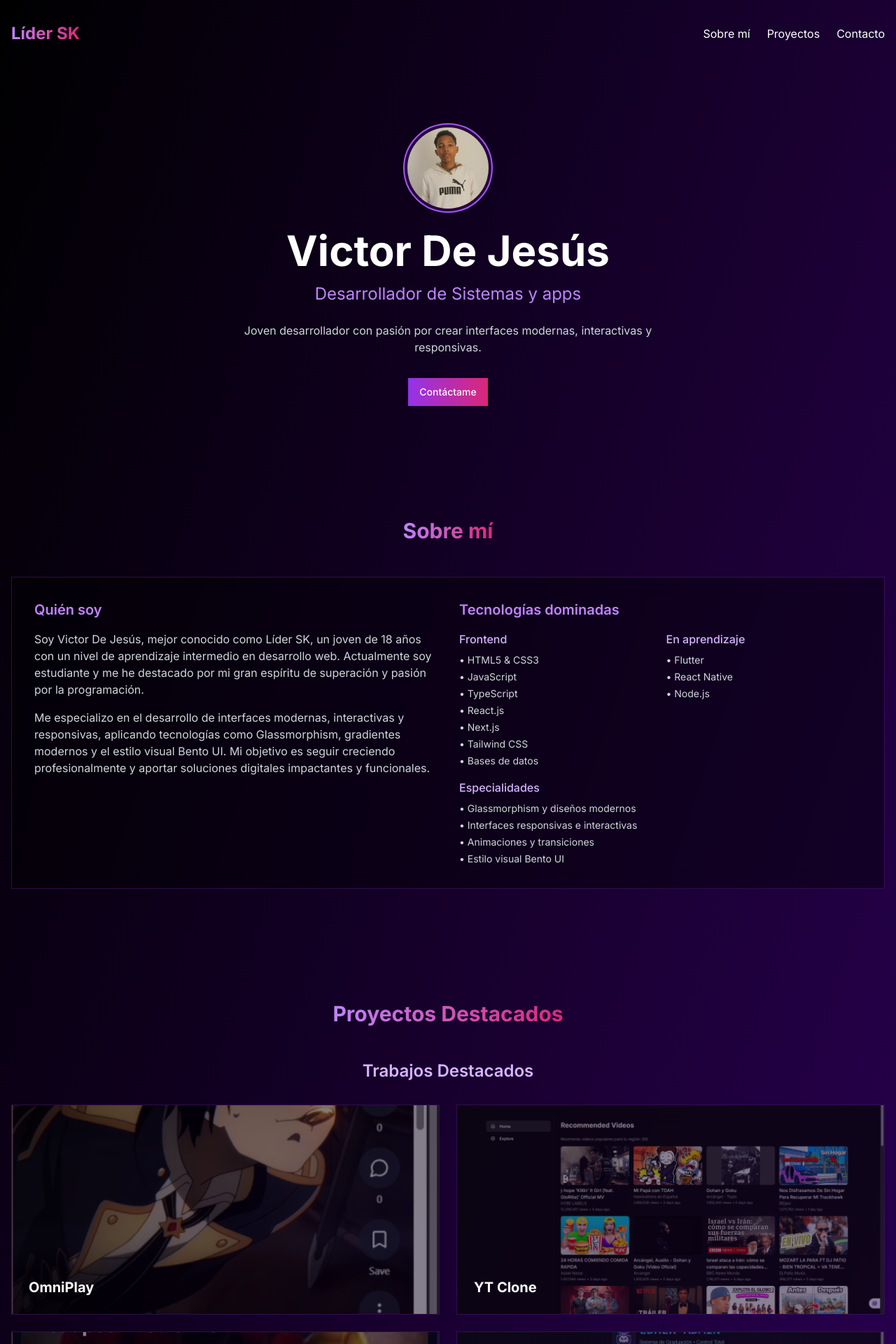
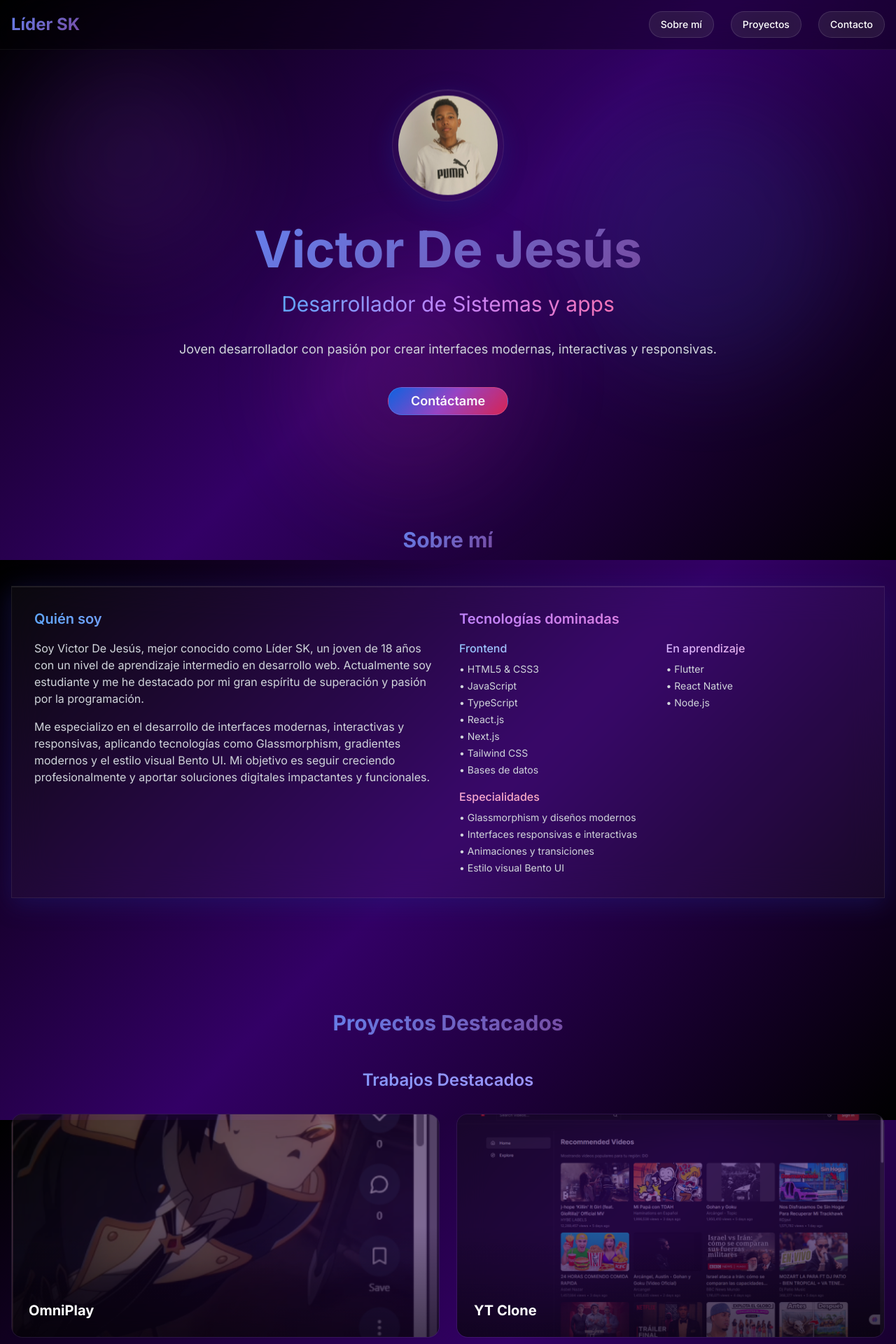
Before and after one commit to Wwb-Daniel/Portafolio, a Next.js app: page / in a window 1280 px wide. Shown: the top 1920 px of the page at 70% size. Built offline with nearby package versions, Linux system fonts and the light colour scheme.

Commit message:
Actualizar portafolio con estilo glassmorphism iOS 18

```diff
--- a/app/globals.css
+++ b/app/globals.css
@@ -22,11 +22,116 @@
   --border: 240 3.7% 15.9%;
   --input: 240 3.7% 15.9%;
   --ring: 267.1 75.4% 60.8%;
+
+  /* Glassmorphism variables */
+  --glass-bg: rgba(255, 255, 255, 0.05);
+  --glass-border: rgba(255, 255, 255, 0.1);
+  --glass-shadow: 0 8px 32px 0 rgba(31, 38, 135, 0.37);
+  --glass-backdrop: blur(20px);
+
+  /* iOS 18 inspired colors */
+  --ios-blue: rgba(0, 122, 255, 0.8);
+  --ios-purple: rgba(175, 82, 222, 0.8);
+  --ios-pink: rgba(255, 45, 85, 0.8);
+  --ios-orange: rgba(255, 149, 0, 0.8);
 }
 
 body {
   @apply bg-background text-foreground;
   overflow-x: hidden;
+  background: linear-gradient(135deg,
+    rgba(0, 0, 0, 1) 0%,
+    rgba(26, 0, 51, 1) 25%,
+    rgba(51, 0, 102, 1) 50%,
+    rgba(26, 0, 51, 1) 75%,
+    rgba(0, 0, 0, 1) 100%
+  );
+  background-attachment: fixed;
+  min-height: 100vh;
+}
+
+/* Glassmorphism utility classes */
+.glass {
+  background: var(--glass-bg);
+  backdrop-filter: var(--glass-backdrop);
+  -webkit-backdrop-filter: var(--glass-backdrop);
+  border: 1px solid var(--glass-border);
+  box-shadow: var(--glass-shadow);
+}
+
+.glass-card {
+  background: rgba(255, 255, 255, 0.03);
+  backdrop-filter: blur(25px);
+  -webkit-backdrop-filter: blur(25px);
+  border: 1px solid rgba(255, 255, 255, 0.08);
+  box-shadow:
+    0 8px 32px 0 rgba(31, 38, 135, 0.37),
+    inset 0 1px 0 rgba(255, 255, 255, 0.1);
+}
+
+.glass-button {
+  background: rgba(255, 255, 255, 0.08);
+  backdrop-filter: blur(20px);
+  -webkit-backdrop-filter: blur(20px);
+  border: 1px solid rgba(255, 255, 255, 0.12);
+  transition: all 0.3s cubic-bezier(0.4, 0, 0.2, 1);
+}
+
+.glass-button:hover {
+  background: rgba(255, 255, 255, 0.12);
+  border-color: rgba(255, 255, 255, 0.2);
+  transform: translateY(-2px);
+  box-shadow:
+    0 12px 40px 0 rgba(31, 38, 135, 0.5),
+    inset 0 1px 0 rgba(255, 255, 255, 0.15);
+}
+
+.glass-nav {
+  background: rgba(0, 0, 0, 0.3);
+  backdrop-filter: blur(30px);
+  -webkit-backdrop-filter: blur(30px);
+  border-bottom: 1px solid rgba(255, 255, 255, 0.05);
+}
+
+.floating-element {
+  animation: float 6s ease-in-out infinite;
+}
+
+@keyframes float {
+  0%, 100% { transform: translateY(0px); }
+  50% { transform: translateY(-20px); }
+}
+
+.gradient-text {
+  background: linear-gradient(135deg, #667eea 0%, #764ba2 100%);
+  -webkit-background-clip: text;
+  -webkit-text-fill-color: transparent;
+  background-clip: text;
+}
+
+.ios-gradient {
+  background: linear-gradient(135deg,
+    var(--ios-blue) 0%,
+    var(--ios-purple) 50%,
+    var(--ios-pink) 100%
+  );
+}
+
+.project-card-glass {
+  background: rgba(255, 255, 255, 0.02);
+  backdrop-filter: blur(20px);
+  -webkit-backdrop-filter: blur(20px);
+  border: 1px solid rgba(255, 255, 255, 0.06);
+  transition: all 0.4s cubic-bezier(0.4, 0, 0.2, 1);
+}
+
+.project-card-glass:hover {
+  background: rgba(255, 255, 255, 0.05);
+  border-color: rgba(255, 255, 255, 0.15);
+  transform: translateY(-8px) scale(1.02);
+  box-shadow:
+    0 20px 60px 0 rgba(31, 38, 135, 0.6),
+    inset 0 1px 0 rgba(255, 255, 255, 0.1);
 }
 
 /* Custom scrollbar */
@@ -35,14 +140,15 @@ body {
 }
 
 ::-webkit-scrollbar-track {
-  background: rgba(0, 0, 0, 0.2);
+  background: rgba(255, 255, 255, 0.05);
 }
 
 ::-webkit-scrollbar-thumb {
-  background: rgba(139, 92, 246, 0.5);
+  background: rgba(255, 255, 255, 0.2);
   border-radius: 4px;
+  backdrop-filter: blur(10px);
 }
 
 ::-webkit-scrollbar-thumb:hover {
-  background: rgba(139, 92, 246, 0.8);
+  background: rgba(255, 255, 255, 0.3);
 }
--- a/app/page.tsx
+++ b/app/page.tsx
@@ -150,50 +150,61 @@ export default function Portfolio() {
   const regularProjects = projects.filter((project) => !project.featured)
 
   return (
-    <div className="min-h-screen bg-gradient-to-br from-black via-[#1a0033] to-[#330066] text-white">
+    <div className="min-h-screen text-white relative overflow-hidden">
+      {/* Floating background elements */}
+      <div className="fixed inset-0 pointer-events-none">
+        <div className="absolute top-20 left-10 w-72 h-72 bg-purple-500/10 rounded-full blur-3xl floating-element"></div>
+        <div className="absolute top-40 right-20 w-96 h-96 bg-blue-500/10 rounded-full blur-3xl floating-element" style={{animationDelay: '2s'}}></div>
+        <div className="absolute bottom-20 left-1/3 w-80 h-80 bg-pink-500/10 rounded-full blur-3xl floating-element" style={{animationDelay: '4s'}}></div>
+      </div>
+
       {/* Header */}
       <header
         ref={headerRef}
-        className="container mx-auto py-8 px-4 flex flex-col md:flex-row justify-between items-center"
+        className="glass-nav fixed top-0 left-0 right-0 z-50 transition-all duration-300"
       >
+        <div className="container mx-auto py-4 px-4 flex flex-col md:flex-row justify-between items-center">
           <div className="flex items-center mb-4 md:mb-0">
-          <h1 className="text-2xl font-bold bg-clip-text text-transparent bg-gradient-to-r from-purple-400 to-pink-600">
+            <h1 className="text-2xl font-bold gradient-text">
               Líder SK
             </h1>
           </div>
           <nav className="flex gap-6">
-          <a href="#about" className="hover:text-purple-400 transition-colors">
+            <a href="#about" className="glass-button px-4 py-2 rounded-full text-sm font-medium transition-all duration-300 hover:scale-105">
               Sobre mí
             </a>
-          <a href="#projects" className="hover:text-purple-400 transition-colors">
+            <a href="#projects" className="glass-button px-4 py-2 rounded-full text-sm font-medium transition-all duration-300 hover:scale-105">
               Proyectos
             </a>
-          <a href="#contact" className="hover:text-purple-400 transition-colors">
+            <a href="#contact" className="glass-button px-4 py-2 rounded-full text-sm font-medium transition-all duration-300 hover:scale-105">
               Contacto
             </a>
           </nav>
+        </div>
       </header>
 
       {/* Hero Section */}
-      <section className="container mx-auto px-4 py-20 flex flex-col items-center text-center">
-        <div className="w-32 h-32 rounded-full overflow-hidden mb-6 border-2 border-purple-500 p-1 bg-purple-900/30">
+      <section className="container mx-auto px-4 pt-32 pb-20 flex flex-col items-center text-center relative">
+        <div className="w-40 h-40 rounded-full overflow-hidden mb-8 glass-card p-2 floating-element">
           <div className="w-full h-full rounded-full overflow-hidden flex items-center justify-center">
             <Image
               src="/images/perfi.png"
               alt="Victor De Jesús"
-              width={128}
-              height={128}
+              width={160}
+              height={160}
               className="w-full h-full object-cover"
               priority
             />
           </div>
         </div>
-        <h1 className="text-4xl md:text-6xl font-bold mb-4">Victor De Jesús</h1>
-        <h2 className="text-xl md:text-2xl text-purple-400 mb-6">Desarrollador de Sistemas y apps</h2>
-        <p className="max-w-2xl text-gray-300 mb-8">
+        <h1 className="text-5xl md:text-7xl font-bold mb-6 gradient-text">Victor De Jesús</h1>
+        <h2 className="text-2xl md:text-3xl mb-8 bg-gradient-to-r from-blue-400 via-purple-400 to-pink-400 bg-clip-text text-transparent">
+          Desarrollador de Sistemas y apps
+        </h2>
+        <p className="max-w-3xl text-gray-300 mb-10 text-lg leading-relaxed">
           Joven desarrollador con pasión por crear interfaces modernas, interactivas y responsivas.
         </p>
-        <Button className="bg-gradient-to-r from-purple-600 to-pink-600 hover:from-purple-700 hover:to-pink-700">
+        <Button className="glass-button ios-gradient px-8 py-4 text-lg font-semibold rounded-full hover:scale-105 transition-all duration-300">
           <a href="#contact">Contáctame</a>
         </Button>
       </section>
@@ -201,14 +212,14 @@ export default function Portfolio() {
       {/* About Section */}
       <section id="about" ref={aboutRef} className="container mx-auto px-4 py-20">
         <h2 className="text-3xl font-bold mb-12 text-center">
-          <span className="bg-clip-text text-transparent bg-gradient-to-r from-purple-400 to-pink-600">Sobre mí</span>
+          <span className="gradient-text">Sobre mí</span>
         </h2>
 
-        <Card className="bg-black/40 backdrop-blur-md border-purple-900/50">
+        <Card className="glass-card">
           <CardContent className="p-6 md:p-8">
             <div className="grid md:grid-cols-2 gap-8">
               <div>
-                <h3 className="text-xl font-semibold mb-4 text-purple-400">Quién soy</h3>
+                <h3 className="text-xl font-semibold mb-4 bg-gradient-to-r from-blue-400 to-purple-400 bg-clip-text text-transparent">Quién soy</h3>
                 <p className="text-gray-300 mb-4">
                   Soy Victor De Jesús, mejor conocido como Líder SK, un joven de 18 años con un nivel de aprendizaje
                   intermedio en desarrollo web. Actualmente soy estudiante y me he destacado por mi gran espíritu de
@@ -221,10 +232,10 @@ export default function Portfolio() {
                 </p>
               </div>
               <div>
-                <h3 className="text-xl font-semibold mb-4 text-purple-400">Tecnologías dominadas</h3>
+                <h3 className="text-xl font-semibold mb-4 bg-gradient-to-r from-purple-400 to-pink-400 bg-clip-text text-transparent">Tecnologías dominadas</h3>
                 <div className="grid grid-cols-2 gap-4 text-gray-300">
                   <div>
-                    <h4 className="font-medium text-purple-300 mb-2">Frontend</h4>
+                    <h4 className="font-medium bg-gradient-to-r from-blue-300 to-purple-300 bg-clip-text text-transparent mb-2">Frontend</h4>
                     <ul className="space-y-1 text-sm">
                       <li>• HTML5 & CSS3</li>
                       <li>• JavaScript</li>
@@ -236,7 +247,7 @@ export default function Portfolio() {
                     </ul>
                   </div>
                   <div>
-                    <h4 className="font-medium text-purple-300 mb-2">En aprendizaje</h4>
+                    <h4 className="font-medium bg-gradient-to-r from-purple-300 to-pink-300 bg-clip-text text-transparent mb-2">En aprendizaje</h4>
                     <ul className="space-y-1 text-sm">
                       <li>• Flutter</li>
                       <li>• React Native</li>
@@ -245,7 +256,7 @@ export default function Portfolio() {
                   </div>
                 </div>
                 <div className="mt-4">
-                  <h4 className="font-medium text-purple-300 mb-2">Especialidades</h4>
+                  <h4 className="font-medium bg-gradient-to-r from-pink-300 to-orange-300 bg-clip-text text-transparent mb-2">Especialidades</h4>
                   <ul className="space-y-1 text-sm text-gray-300">
                     <li>• Glassmorphism y diseños modernos</li>
                     <li>• Interfaces responsivas e interactivas</li>
@@ -262,14 +273,14 @@ export default function Portfolio() {
       {/* Projects Section */}
       <section id="projects" ref={projectsRef} className="container mx-auto px-4 py-20">
         <h2 className="text-3xl font-bold mb-12 text-center">
-          <span className="bg-clip-text text-transparent bg-gradient-to-r from-purple-400 to-pink-600">
+          <span className="gradient-text">
             Proyectos Destacados
           </span>
         </h2>
 
         {/* Featured Projects */}
         <div className="mb-16">
-          <h3 className="text-2xl font-semibold mb-8 text-center text-purple-300">Trabajos Destacados</h3>
+          <h3 className="text-2xl font-semibold mb-8 text-center bg-gradient-to-r from-blue-400 to-purple-400 bg-clip-text text-transparent">Trabajos Destacados</h3>
           <div className="grid grid-cols-1 md:grid-cols-2 lg:grid-cols-2 gap-6">
             {featuredProjects.map((project, index) => (
               <ProjectCard
@@ -285,7 +296,7 @@ export default function Portfolio() {
 
         {/* Regular Projects */}
         <div>
-          <h3 className="text-2xl font-semibold mb-8 text-center text-purple-300">Otros Proyectos</h3>
+          <h3 className="text-2xl font-semibold mb-8 text-center bg-gradient-to-r from-purple-400 to-pink-400 bg-clip-text text-transparent">Otros Proyectos</h3>
           <div className="grid grid-cols-1 md:grid-cols-2 lg:grid-cols-3 gap-6">
             {regularProjects.map((project, index) => (
               <ProjectCard
@@ -303,19 +314,19 @@ export default function Portfolio() {
       {/* Contact Section */}
       <section id="contact" ref={contactRef} className="container mx-auto px-4 py-20">
         <h2 className="text-3xl font-bold mb-12 text-center">
-          <span className="bg-clip-text text-transparent bg-gradient-to-r from-purple-400 to-pink-600">Contacto</span>
+          <span className="gradient-text">Contacto</span>
         </h2>
 
-        <Card className="bg-black/40 backdrop-blur-md border-purple-900/50 max-w-3xl mx-auto">
+        <Card className="glass-card max-w-3xl mx-auto">
           <CardContent className="p-6 md:p-8">
             <div className="grid md:grid-cols-2 gap-8">
               <div>
-                <h3 className="text-xl font-semibold mb-6 text-purple-400">Información de contacto</h3>
+                <h3 className="text-xl font-semibold mb-6 bg-gradient-to-r from-blue-400 to-purple-400 bg-clip-text text-transparent">Información de contacto</h3>
                 <ul className="space-y-4">
                   <li>
                     <Link
                       href="mailto:danielfffreefire0@gmail.com"
-                      className="flex items-center gap-3 text-gray-300 hover:text-purple-400 transition-colors"
+                      className="flex items-center gap-3 text-gray-300 hover:text-blue-400 transition-all duration-300 glass-button p-3 rounded-lg"
                     >
                       <Mail className="w-5 h-5" />
                       <span>danielfffreefire0@gmail.com</span>
@@ -324,7 +335,7 @@ export default function Portfolio() {
                   <li>
                     <Link
                       href="tel:+18293507459"
-                      className="flex items-center gap-3 text-gray-300 hover:text-purple-400 transition-colors"
+                      className="flex items-center gap-3 text-gray-300 hover:text-green-400 transition-all duration-300 glass-button p-3 rounded-lg"
                     >
                       <Phone className="w-5 h-5" />
                       <span>1 (829) 350-7459</span>
@@ -333,13 +344,13 @@ export default function Portfolio() {
                 </ul>
               </div>
               <div>
-                <h3 className="text-xl font-semibold mb-6 text-purple-400">Redes sociales</h3>
+                <h3 className="text-xl font-semibold mb-6 bg-gradient-to-r from-purple-400 to-pink-400 bg-clip-text text-transparent">Redes sociales</h3>
                 <ul className="space-y-4">
                   <li>
                     <Link
                       href="https://github.com/knymkhkyhkbq"
                       target="_blank"
-                      className="flex items-center gap-3 text-gray-300 hover:text-purple-400 transition-colors"
+                      className="flex items-center gap-3 text-gray-300 hover:text-gray-100 transition-all duration-300 glass-button p-3 rounded-lg"
                     >
                       <Github className="w-5 h-5" />
                       <span>github.com/knymkhkyhkbq</span>
@@ -349,7 +360,7 @@ export default function Portfolio() {
                     <Link
                       href="https://instagram.com/danielnunez4021"
                       target="_blank"
-                      className="flex items-center gap-3 text-gray-300 hover:text-purple-400 transition-colors"
+                      className="flex items-center gap-3 text-gray-300 hover:text-pink-400 transition-all duration-300 glass-button p-3 rounded-lg"
                     >
                       <Instagram className="w-5 h-5" />
                       <span>@danielnunez4021</span>
@@ -359,7 +370,7 @@ export default function Portfolio() {
                     <Link
                       href="https://youtube.com/@daniel_13ff38"
                       target="_blank"
-                      className="flex items-center gap-3 text-gray-300 hover:text-purple-400 transition-colors"
+                      className="flex items-center gap-3 text-gray-300 hover:text-red-400 transition-all duration-300 glass-button p-3 rounded-lg"
                     >
                       <Youtube className="w-5 h-5" />
                       <span>@daniel_13ff38</span>
@@ -373,7 +384,7 @@ export default function Portfolio() {
       </section>
 
       {/* Footer */}
-      <footer className="bg-black/60 backdrop-blur-md py-8">
+      <footer className="glass-nav py-8 mt-20">
         <div className="container mx-auto px-4 text-center">
           <p className="text-gray-400">
             © {new Date().getFullYear()} Daniel Núñez (Líder SK). Todos los derechos reservados.
--- a/components/project-card.tsx
+++ b/components/project-card.tsx
@@ -19,7 +19,7 @@ export function ProjectCard({ title, description, link, image }: ProjectCardProp
 
   return (
     <Card
-      className="overflow-hidden transition-all duration-300 h-[300px] relative group bg-black/40 backdrop-blur-md border-purple-900/50 hover:border-purple-500"
+      className="project-card-glass overflow-hidden h-[320px] relative group rounded-2xl"
       onMouseEnter={() => setIsHovered(true)}
       onMouseLeave={() => setIsHovered(false)}
     >
@@ -28,25 +28,29 @@ export function ProjectCard({ title, description, link, image }: ProjectCardProp
           src={image || "/placeholder.svg"}
           alt={title}
           fill
-          className={`object-cover transition-all duration-500 ${isHovered ? "scale-110 opacity-30" : "opacity-50"}`}
+          className={`object-cover transition-all duration-700 ${isHovered ? "scale-110 opacity-20" : "opacity-40"}`}
         />
+        {/* Gradient overlay */}
+        <div className={`absolute inset-0 bg-gradient-to-t from-black/80 via-transparent to-transparent transition-opacity duration-500 ${isHovered ? 'opacity-90' : 'opacity-60'}`} />
       </div>
 
       <CardContent className="relative h-full flex flex-col justify-end p-6 z-10">
         <div
-          className={`transition-all duration-300 ${isHovered ? "translate-y-0 opacity-100" : "translate-y-8 opacity-0"}`}
+          className={`transition-all duration-500 ${isHovered ? "translate-y-0 opacity-100" : "translate-y-6 opacity-0"}`}
         >
-          <p className="text-gray-300 mb-4">{description}</p>
+          <p className="text-gray-200 mb-4 text-sm leading-relaxed">{description}</p>
           <Link
             href={link}
             target="_blank"
-            className="inline-flex items-center gap-2 text-purple-400 hover:text-purple-300 transition-colors"
+            className="inline-flex items-center gap-2 glass-button px-4 py-2 rounded-full text-sm font-medium bg-gradient-to-r from-blue-500/20 to-purple-500/20 hover:from-blue-500/30 hover:to-purple-500/30 transition-all duration-300"
           >
             Ver proyecto <ExternalLink className="w-4 h-4" />
           </Link>
         </div>
 
-        <h3 className={`text-xl font-bold transition-all duration-300 ${isHovered ? "mb-4" : "mb-0"}`}>{title}</h3>
+        <h3 className={`text-xl font-bold transition-all duration-500 bg-gradient-to-r from-white to-gray-200 bg-clip-text text-transparent ${isHovered ? "mb-4" : "mb-0"}`}>
+          {title}
+        </h3>
       </CardContent>
     </Card>
   )
```
Lines whose indentation alone changed are shown as unchanged.
